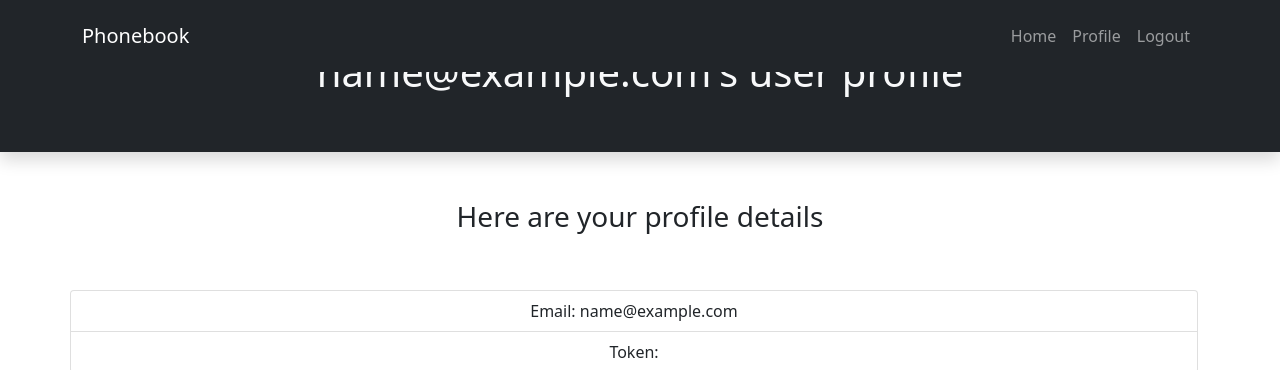
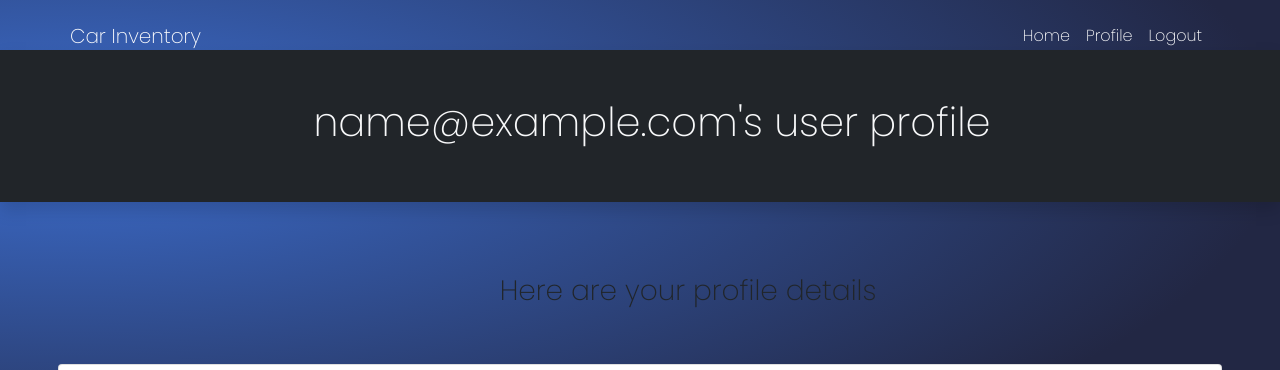
Before and after one commit to kineticstorytelling/car_inventory, a Flask app: page /profile in a window 1280 px wide. Shown: the top 370 px of the page. Run offline with Flask 3, Linux system fonts and the light colour scheme; the visitor is signed in with stand-in values (Sample User, id 1); some libraries are stand-ins or nearby versions.

Commit message:
'made changes to the css for the Home page'

```diff
--- a/app/__init__.py
+++ b/app/__init__.py
@@ -11,6 +11,7 @@ from flask_cors import CORS
 from helpers import JSONEncoder
 
 app = Flask(__name__)
+# app._static_folder = 'templates/static'
 CORS(app)
 
 app.register_blueprint(site)
--- a/app/site/site_templates/profile.html
+++ b/app/site/site_templates/profile.html
@@ -23,7 +23,7 @@
         <div class="row" style="margin-top: 20px;">
             <div class="col-4"></div>
             <div class="col-3 p-10">
-                <img src="../../static/images/undraw_delivery_address_03n0.svg" class="d-flex align-items-center justify-content-center p-50 img-fluid" alt="">
+                <img src="../../static/images/pngaaa.com-1446755.png" alt="car" class="d-flex align-items-center justify-content-center p-50 img-fluid">
             </div>
             <div class="col-3"></div>
         </div>
--- /dev/null
+++ b/app/static/css/main.css
@@ -0,0 +1,57 @@
+@import url('https://fonts.googleapis.com/css2?family=Poppins:ital,wght@0,100;0,200;0,600;0,700;1,100;1,300;1,400;1,500;1,600;1,700&family=Roboto:wght@300;400;500&display=swap');
+
+*,*:before,*::after{
+    padding: 0;
+    margin: 0;
+    box-sizing: inherit;
+    font-family: 'Poppins';
+  }
+
+
+body {
+  padding-top: 50px;
+  background-image: radial-gradient(farthest-side at 5% 25%, #3c6dce, #222744);
+}
+.navv{
+  color: white;
+  transition: all 0.5s ease;
+}
+.navv:hover{
+  color:aqua;
+  border-bottom: 2px solid white;
+  transition: all 0.5s ease;
+}
+.nav-item{
+  color:white;
+}
+img{
+  width: 60%;
+  margin: 0 0 0 50%;
+  position: relative;
+  right: 20%;
+  top: -10vh;
+}
+.hero_title{
+  color: white;
+  font-weight: 500;
+  font-size: 6rem;
+  margin: 5% 0% 1% 0;
+}
+.hero_subtitle{
+  color: white;
+  font-size: 25px;
+  margin-bottom: 2%;
+}
+button{
+  width: 90px;
+  border-radius: 50px;
+  padding: 20px 30px 20px 30px;
+  color: #2352ae;
+  background-color: rgb(229, 227, 244);
+  letter-spacing: 2px;
+  /* border-bottom: 2px solid white; */
+}
+.back{
+  background-image: radial-gradient(farthest-side at 5% 25%, #3c6dce, #222744);
+  height: 150vh;
+}
--- a/app/templates/base.html
+++ b/app/templates/base.html
@@ -8,12 +8,12 @@
 <link rel="stylesheet" href="https://cdnjs.cloudflare.com/ajax/libs/twitter-bootstrap/5.0.1/css/bootstrap.min.css">
 <link rel="stylesheet" href="https://cdnjs.cloudflare.com/ajax/libs/font-awesome/5.15.3/css/all.min.css">
 <link rel="stylesheet" href="../static/css/main.css">
-<title>Phonebook</title>
+<title>Car</title>
 </head>
 <body>
-    <nav class="navbar navbar-expand-lg bg-dark navbar-dark py-3 fixed-top">
+    <nav class="navbar navbar-expand-lg py-3 fixed-top">
         <div class="container">
-            <a href="#" class="navbar-brand">Phonebook</a>
+            <a href="#" class="navbar-brand navv">Car Inventory</a>
             <button
                 class="navbar-toggler"
                 type="button"
@@ -23,21 +23,21 @@
             <div class="collapse navbar-collapse" id="navmenu">
                 <ul class="navbar-nav ms-auto">
                     <li class="nav-item">
-                        <a href="{{ url_for('site.home') }}" class="nav-link">Home</a>
+                        <a href="{{ url_for('site.home') }}" class="nav-link navv">Home</a>
                     </li>
                     <li class="nav-item">
-                        <a href="{{ url_for('site.profile') }}" class="nav-link">Profile</a>
+                        <a href="{{ url_for('site.profile') }}" class="nav-link navv">Profile</a>
                     </li>
                     {% if current_user.is_authenticated %}
                     <li class="nav-item">
-                        <a href="{{ url_for('auth.logout') }}" class="nav-link">Logout</a>
+                        <a href="{{ url_for('auth.logout') }}" class="nav-link navv">Logout</a>
                     </li>
                     {% else %}
                     <li class="nav-item">
-                        <a href="{{ url_for('auth.signin') }}" class="nav-link">Sign In</a>
+                        <a href="{{ url_for('auth.signin') }}" class="nav-link navv">Sign In</a>
                     </li>
                     <li class="nav-item">
-                        <a href="{{ url_for('auth.signup') }}" class="nav-link">Sign Up</a>
+                        <a href="{{ url_for('auth.signup') }}" class="nav-link navv">Sign Up</a>
                     </li>
                     {% endif %}
                 </ul>
```
Also changed, not shown: app/site/site_templates/index.html (+11 -8 lines), app/static/images/pngaaa.com-1446755.png (added).
